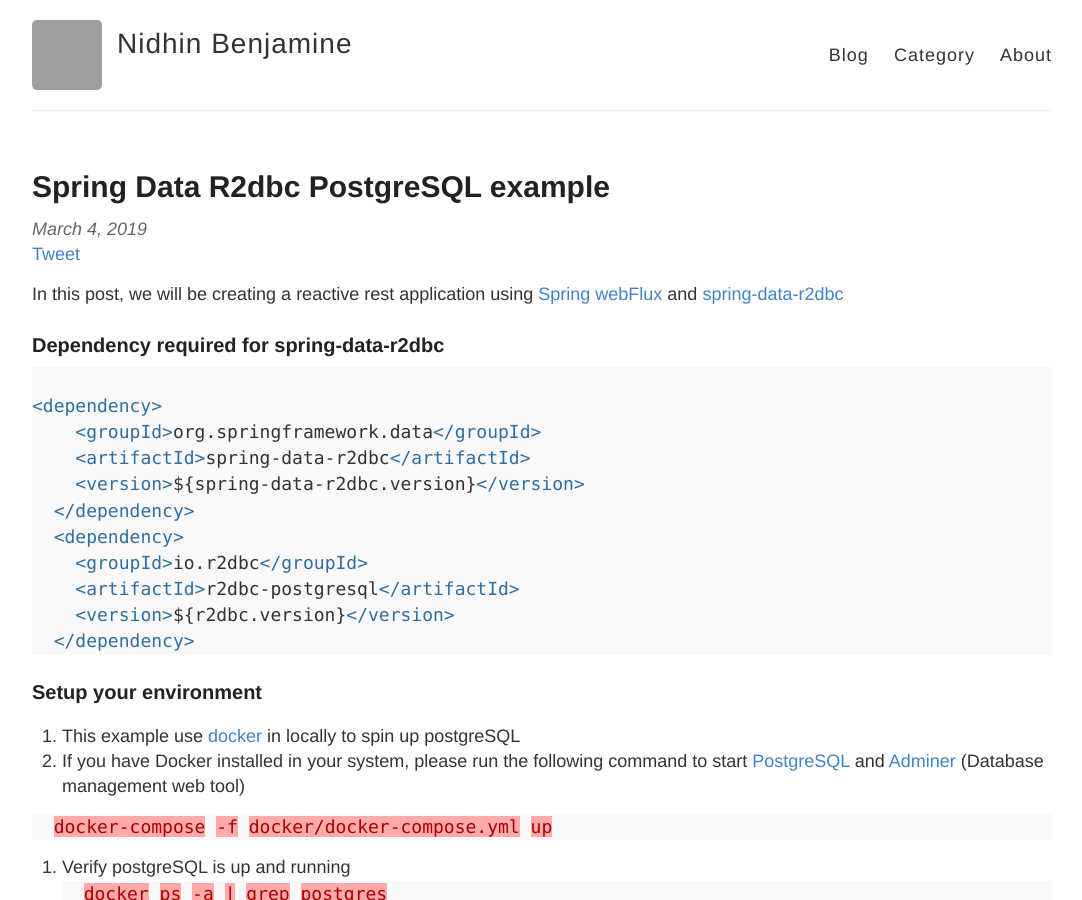
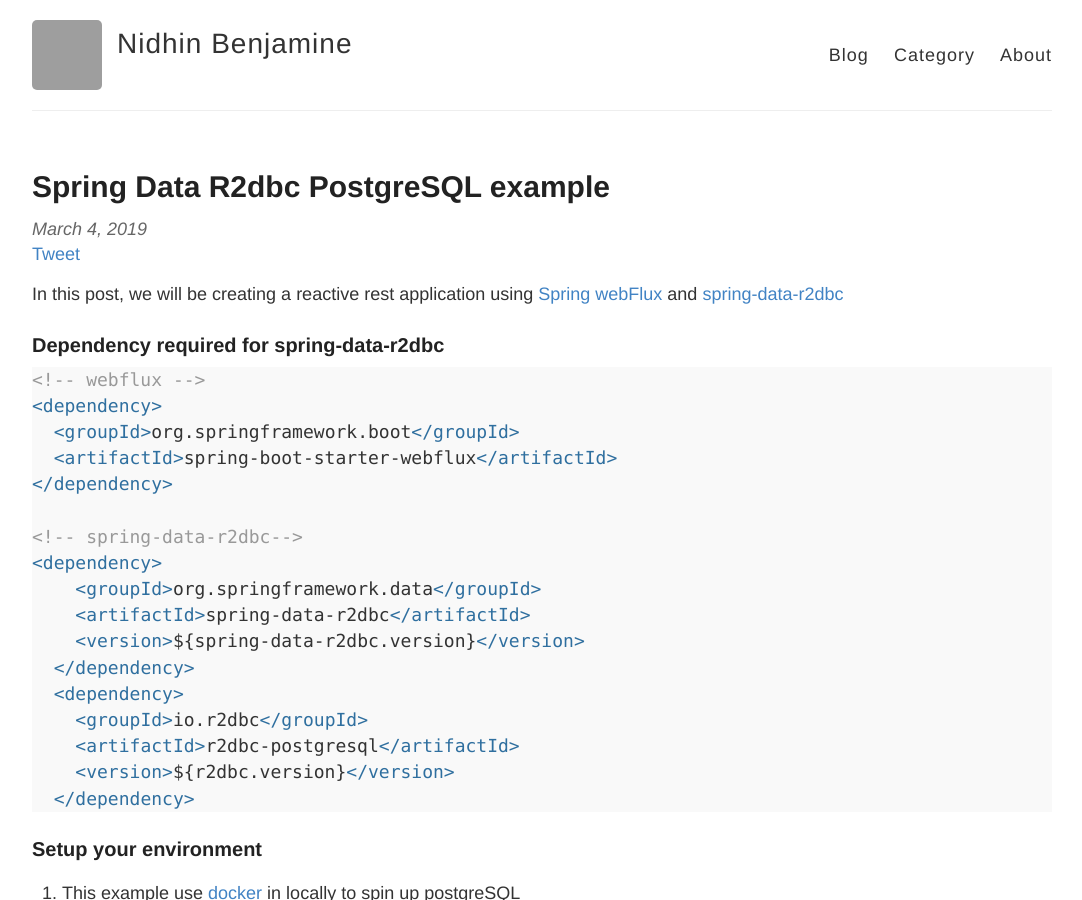
Before and after one commit to nbenjamin/nbenjamin.github.io, a Jekyll site: the page built from _posts/2019-03-04-spring-r2dbc-postgresql.md, in a window 1280 px wide and 900 px high. Shown: the whole window, without its empty margins (98-1180 px from the left). Built offline with Jekyll 4.4.1, drawn with Linux system fonts in a browser that asks for light colours; comment, search, counter and statistics services are not loaded; grey boxes are pictures that could not be loaded.

Commit message:
spring data r2dbc example

````diff
--- a/_posts/2019-03-04-spring-r2dbc-postgresql.md
+++ b/_posts/2019-03-04-spring-r2dbc-postgresql.md
@@ -11,7 +11,13 @@ In this post, we will be creating a reactive rest application using [Spring webF
 
 ### Dependency required for spring-data-r2dbc
 ```xml
+<!-- webflux -->
+<dependency>
+  <groupId>org.springframework.boot</groupId>
+  <artifactId>spring-boot-starter-webflux</artifactId>
+</dependency>
 
+<!-- spring-data-r2dbc-->
 <dependency>
     <groupId>org.springframework.data</groupId>
     <artifactId>spring-data-r2dbc</artifactId>
````
